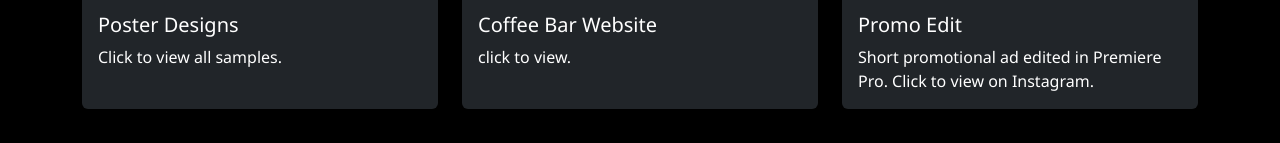
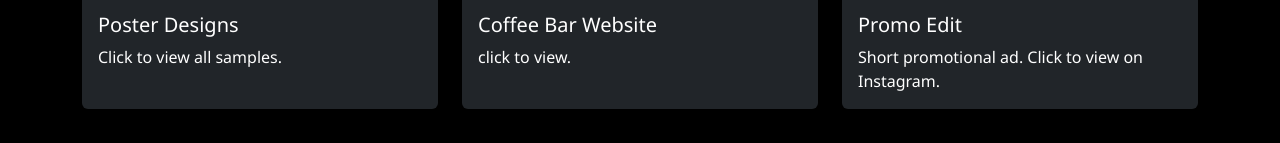
Before and after one commit to ak24-ui/port, a plain HTML site: page index.html in a window 1280 px wide. Shown: the part 1254-1397 px from the top of the page. Drawn offline with nearby package versions, Linux system fonts and the light colour scheme.

Commit message:
Update index.html

```diff
--- a/index.html
+++ b/index.html
@@ -123,7 +123,7 @@
             <img src="images/editing.jpg" class="card-img-top" alt="Video 1">
             <div class="card-body">
               <h5 class="card-title">Promo Edit</h5>
-              <p class="card-text">Short promotional ad edited in Premiere Pro. Click to view on Instagram.</p>
+              <p class="card-text">Short promotional ad. Click to view on Instagram.</p>
             </div>
           </div>
         </a>
```
